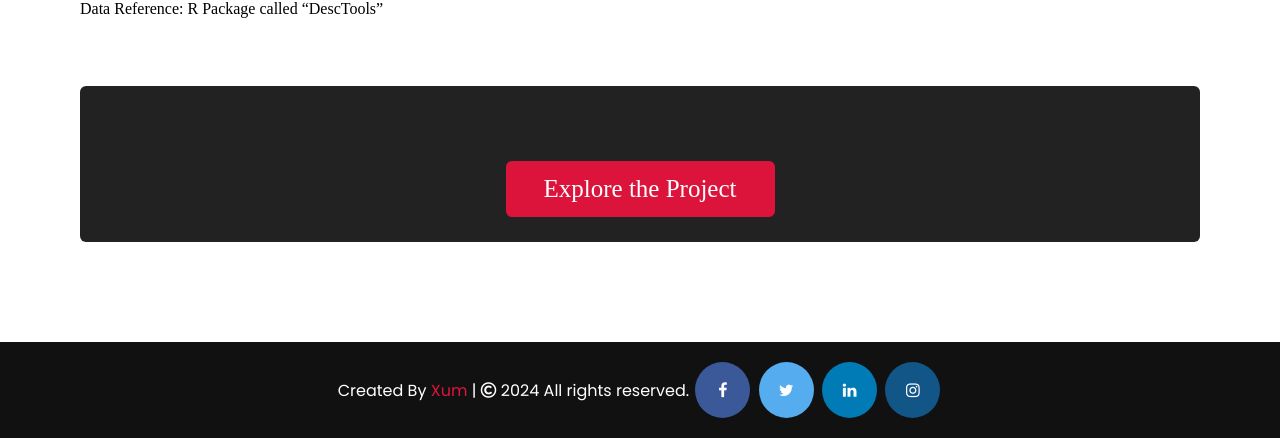
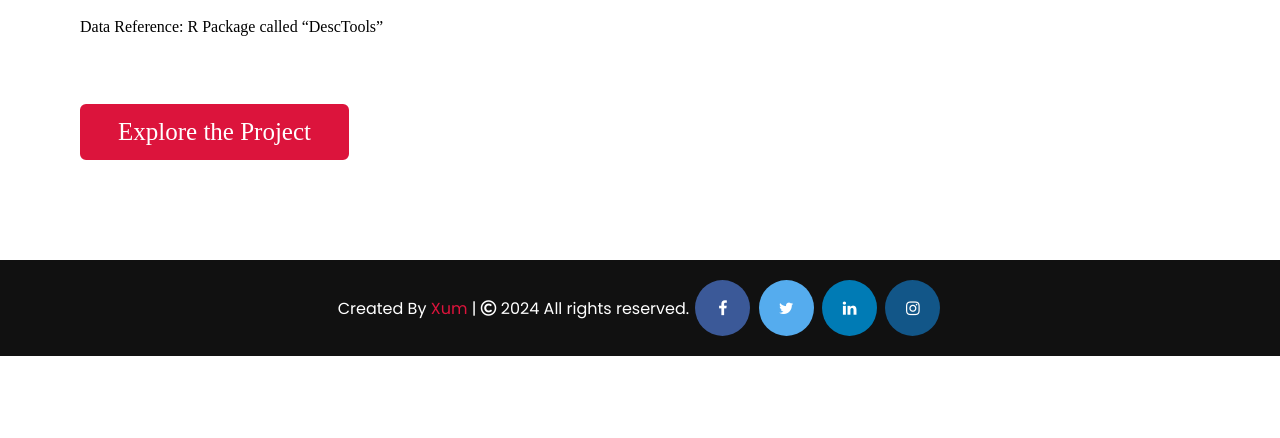
Before and after one commit to Samuelameningayeh/Pastries_Arena, a plain HTML site: page dataanalytics.html in a window 1280 px wide. Shown: the part 1299-1737 px from the top of the page. After the commit the page ends 1655 px from the top, so only its background shows below. Drawn offline with nearby package versions, Linux system fonts and the light colour scheme.

Commit message:
Update dataanalytics.html

```diff
--- a/dataanalytics.html
+++ b/dataanalytics.html
@@ -76,16 +76,13 @@
                         NAs are scattered everywhere partly systematically, and partly randomly (except in the index).
                         <br>
                         <img src="https://www.nps.gov/aboutus/news/images/CDC-coronavirus-image-23311-for-web.jpg?maxwidth=650&autorotate=false" alt=""> <br>
-
+                        <br>
                         Data Reference: R Package called “DescTools”
-
                     </p>
                     <br>
-                    <div class="vid">
                         <a href="https://docs.google.com/spreadsheets/d/1AHG-U0hy0OcUJrgq6xsbrvGa41T44fwA64BgYgnAQ5k/edit?usp=drive_link" title="Go to the Xum Pizza Project">
                             Explore the Project
                         </a>
-                    </div>
                 </li>
             </ol>
         </div>
```
